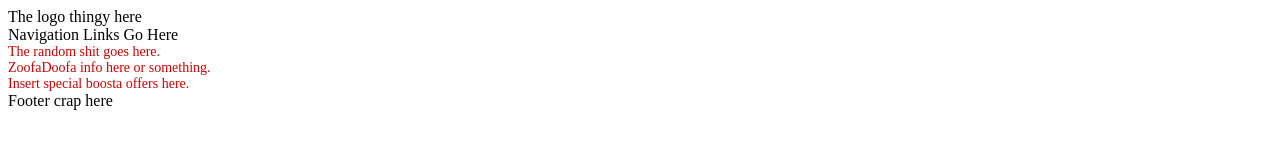
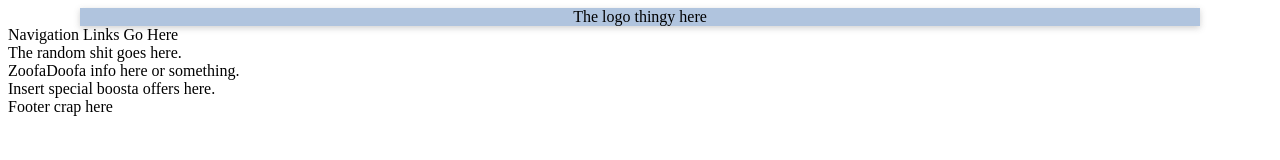
Before and after one commit to mrskrzys/Zoofa, a plain HTML site: page zoofadoofa/index.html in a window 1280 px wide. Drawn offline with Linux system fonts and the light colour scheme.

Commit message:
minor css
added logo css styling. temporary.
Good night, good night! Parting is such sweet sorrow, that I shall say
good night till it be morrow.

```diff
--- a/zoofadoofa/css/style.css
+++ b/zoofadoofa/css/style.css
@@ -1,4 +1,8 @@
-section {
-   font-size: 14px;
-   color: #CC0000;
+#logo {
+  box-shadow: 0 2px 6px rgba(100, 100, 100, 0.3);
+  text-align:center;
+  color:black;
+  background-color:#b0c4de;
+  max-width: 70rem;
+  margin: 0 auto;
 }
```
